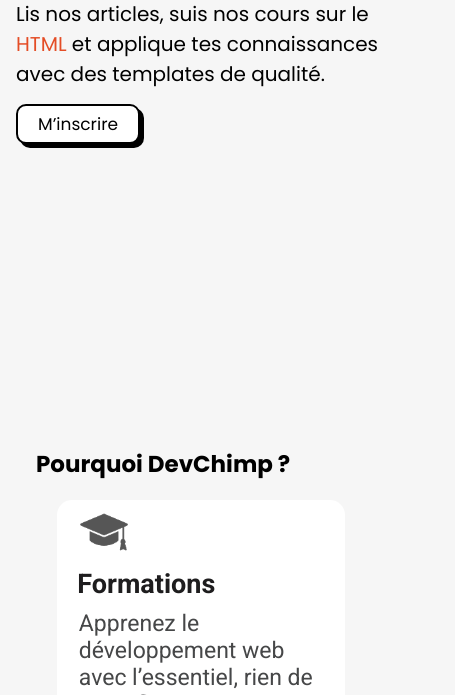
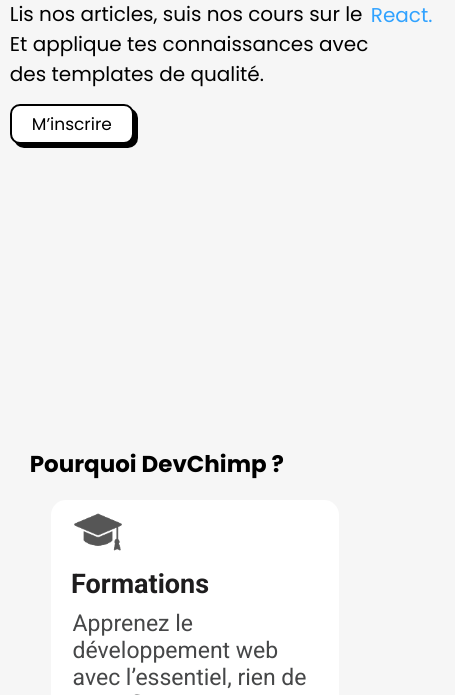
Before and after one commit to KRN-prog/devchimp, a plain HTML site: page index.html in a window 390 px wide. Shown: the part 405-1100 px from the top of the page, 455 px wide, since content can reach past the window. Drawn offline with Linux system fonts and the light colour scheme; a web font is replaced by a local one.

Commit message:
Manque plus que le SEO

```diff
--- a/index.html
+++ b/index.html
@@ -24,8 +24,18 @@
     <main class="main grid-container pageWidth">
         <section class="section__headline catchphrase">
             <h1 class="section__headline__heading">Construis ton avenir en ligne !</h1>
-            <p class="section__headline__text">Lis nos articles, suis nos cours sur le <span style="color: #E44D26">HTML</span> et applique tes connaissances avec des templates de qualité.</p>
-            <a href="#newsletter"><button type="button" class="section__headline__btn">M’inscrire</button></a>
+            <div class="topTextBox">
+                <p class="section__headline__text">Lis nos articles, suis nos cours sur le</p>
+                <div class="words">
+                    <span class="word word--HTML">HTML.</span>
+                    <span class="word word--React">React.</span>
+                    <span class="word word--Java">Java.</span>
+                    <span class="word word--Angular">Angular.</span>
+                    <span class="word word--HTML">HTML.</span>
+                </div>
+                <p class="section__headline__text">Et applique tes connaissances avec des templates de qualité.</p>
+                <a href="#newsletter"><button type="button" class="section__headline__btn">M’inscrire</button></a>
+            </div>
         </section>
         <section class="section__codeBox codebox">
             <article class="codebox-box">
--- a/style/style.css
+++ b/style/style.css
@@ -88,6 +88,51 @@ body{
 }
 
 
+
+.topTextBox {
+    position: relative;
+}
+.words {
+    position: absolute;
+    top: 51px;
+    left: 93px;
+    overflow: hidden;
+    height: 46px;
+    width: 142px;
+    font-size: 33px;
+}
+.words::after {
+    content: "";
+    position: absolute;
+    inset: 0;
+    background: linear-gradient(
+        var(--bg-color) 10%,
+        transparent 30%,
+        transparent 70%,
+        var(--bg-color) 90%
+    );
+    z-index: 20;
+}
+
+.word {
+    font-family: "Poppins", sans-serif;
+    display: block;
+    height: 100%;
+    padding-left: 6px;
+    animation: spin_4991 4s infinite;
+}
+.word--HTML {
+    color: #E44D26;
+}
+.word--React {
+    color: #30A2FF;
+}
+.word--Java {
+    color: #6ACD37;
+}
+.word--Angular {
+    color: #C3002F;
+}
 .section__headline__heading {
     margin: 0;
     font-size: 53px;
@@ -101,6 +146,12 @@ body{
     font-family: "Poppins", sans-serif;
     font-weight: normal;
     font-size: 33px;
+}
+.section__headline__text:nth-child(1) {
+    margin-bottom: 0;
+}
+.section__headline__text:nth-child(3) {
+    margin-top: 0;
 }
 .section__headline__btn {
     padding: 5px 20px;
@@ -716,6 +767,47 @@ footer {
     margin: auto;
     margin-bottom: 55px;
 }
+@keyframes spin_4991 {
+    10% {
+        -webkit-transform: translateY(-102%);
+        transform: translateY(-102%);
+    }
+
+    25% {
+        -webkit-transform: translateY(-100%);
+        transform: translateY(-100%);
+    }
+
+    35% {
+        -webkit-transform: translateY(-202%);
+        transform: translateY(-202%);
+    }
+
+    50% {
+        -webkit-transform: translateY(-200%);
+        transform: translateY(-200%);
+    }
+
+    60% {
+        -webkit-transform: translateY(-302%);
+        transform: translateY(-302%);
+    }
+
+    75% {
+        -webkit-transform: translateY(-300%);
+        transform: translateY(-300%);
+    }
+
+    85% {
+        -webkit-transform: translateY(-402%);
+        transform: translateY(-402%);
+    }
+
+    100% {
+        -webkit-transform: translateY(-400%);
+        transform: translateY(-400%);
+    }
+}
 @keyframes gradientMove {
     0% {
         background-position: 0% 50%;
@@ -833,6 +925,11 @@ footer {
     .blogMobile {
         width: 95%;
     }
+
+    .words {
+        top: 1px;
+        left: 585px;
+    }
 }
 
 @media screen and (max-width: 687px) {
@@ -845,6 +942,7 @@ footer {
     }
     .grid-container {
         grid-template-columns: 100%;
+        padding: 0;
     }
     .section__headline__heading {
         font-size: 32px;
@@ -997,6 +1095,29 @@ footer {
     .imgArticle {
         height: 250px;
     }
+
+    .words {
+        top: 1px;
+        left: 355px;
+        width: 90px;
+        height: 30px;
+        font-size: 20px;
+    }
+}
+
+@media screen and (max-width: 371px) and (min-width: 348px) {
+
+    .words{
+        top: 30px;
+        left: 20px;
+    }
+}
+
+@media screen and (max-width: 347px) {
+    .words{
+        top: 30px;
+        left: 55px;
+    }
 }
 
 
@@ -1013,3 +1134,8 @@ footer {
         display: none;
     }
 }
+@media screen and (max-width: 1021px) and (min-width: 1000px) {
+    .words {
+        left: 192px;
+    }
+}
```
